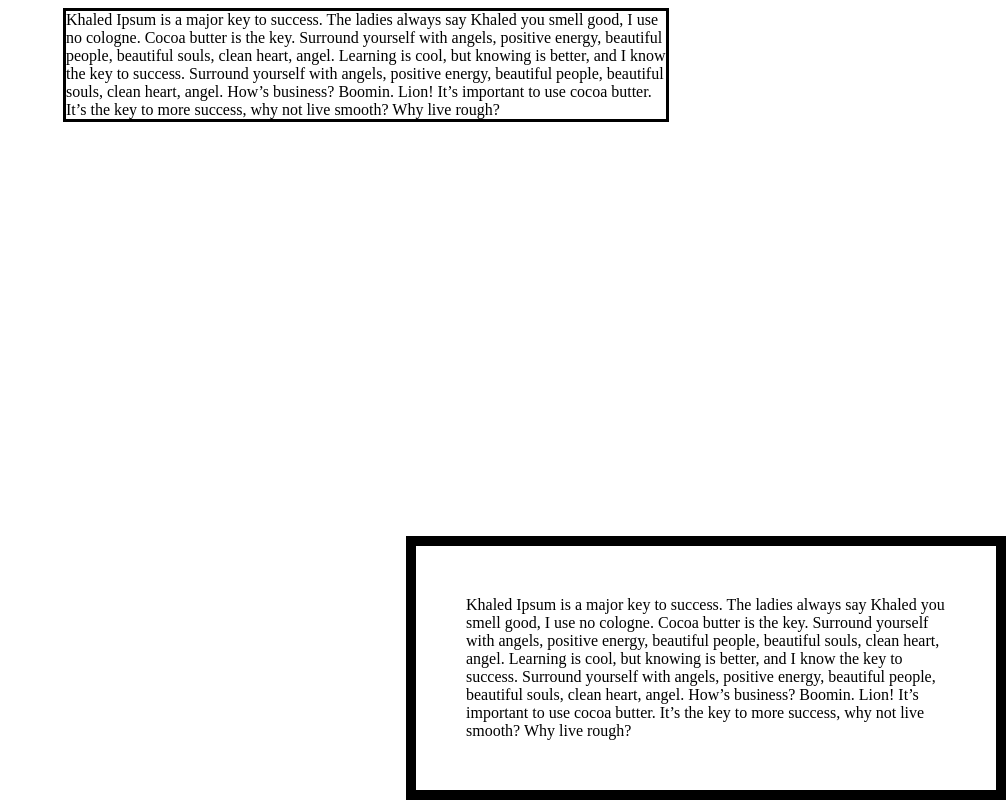
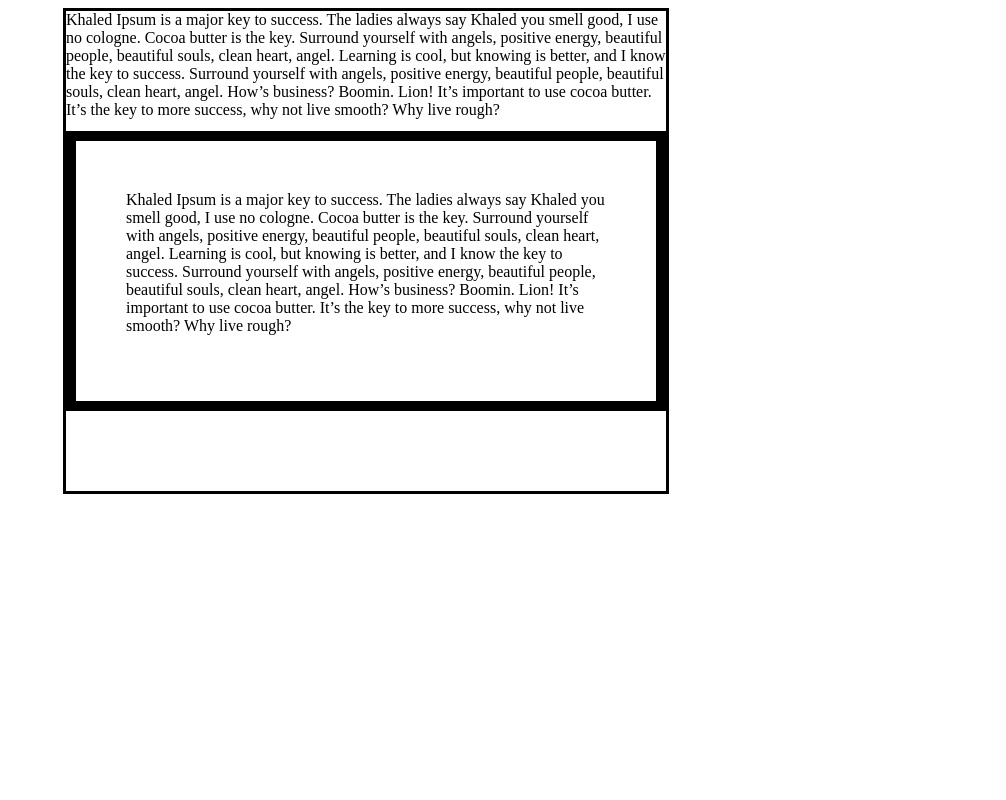
Before and after one commit to v3rse/learncsslayoutstuff, a plain HTML site: page index.html in a window 1280 px wide. Shown: the whole page, without its empty margins (274-1280 px from the left). Drawn offline with Linux system fonts and the light colour scheme.

Commit message:
Aboslute positioning is like fixed but relative to nearest positioned ancestor of element.

```diff
--- a/index.html
+++ b/index.html
@@ -8,10 +8,11 @@
   <body>
     <div class="main">
      Khaled Ipsum is a major key to success. The ladies always say Khaled you smell good, I use no cologne. Cocoa butter is the key. Surround yourself with angels, positive energy, beautiful people, beautiful souls, clean heart, angel. Learning is cool, but knowing is better, and I know the key to success. Surround yourself with angels, positive energy, beautiful people, beautiful souls, clean heart, angel. How’s business? Boomin. Lion! It’s important to use cocoa butter. It’s the key to more success, why not live smooth? Why live rough?
+       <div class="compare">
+        Khaled Ipsum is a major key to success. The ladies always say Khaled you smell good, I use no cologne. Cocoa butter is the key. Surround yourself with angels, positive energy, beautiful people, beautiful souls, clean heart, angel. Learning is cool, but knowing is better, and I know the key to success. Surround yourself with angels, positive energy, beautiful people, beautiful souls, clean heart, angel. How’s business? Boomin. Lion! It’s important to use cocoa butter. It’s the key to more success, why not live smooth? Why live rough?
+      </div>
     </div>
 
-    <div class="compare">
-     Khaled Ipsum is a major key to success. The ladies always say Khaled you smell good, I use no cologne. Cocoa butter is the key. Surround yourself with angels, positive energy, beautiful people, beautiful souls, clean heart, angel. Learning is cool, but knowing is better, and I know the key to success. Surround yourself with angels, positive energy, beautiful people, beautiful souls, clean heart, angel. How’s business? Boomin. Lion! It’s important to use cocoa butter. It’s the key to more success, why not live smooth? Why live rough?
-    </div>
+
   </body>
 </html>
--- a/style.css
+++ b/style.css
@@ -2,18 +2,21 @@
     border:solid;
     max-width:600px;
     margin:0 auto;
+    position:relative;
+    height:480px;
 }
 
 .compare {
     border:solid;
     max-width:600px;
+    height:280px;
     margin:0 auto;
     padding:50px;
     border-width:10px;
     -webkit-box-sizing:border-box;
     -moz-box-sizing:border-box;
     box-sizing:border-box;
-    position:fixed;
-    bottom:0px;
+    position:absolute;
+    top:120px;
     right:0px;
 }
```
